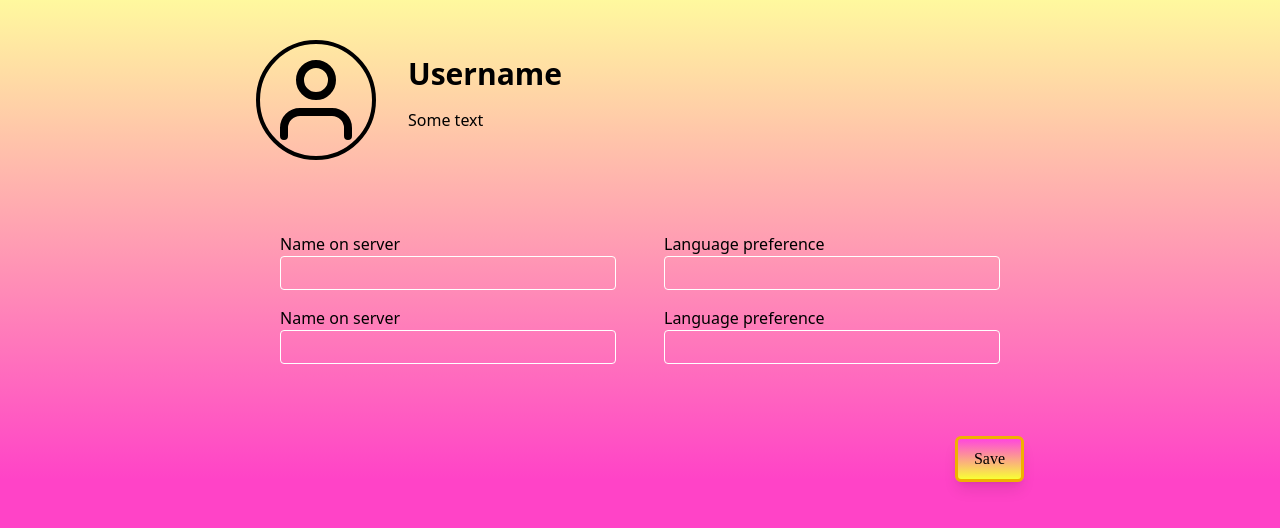
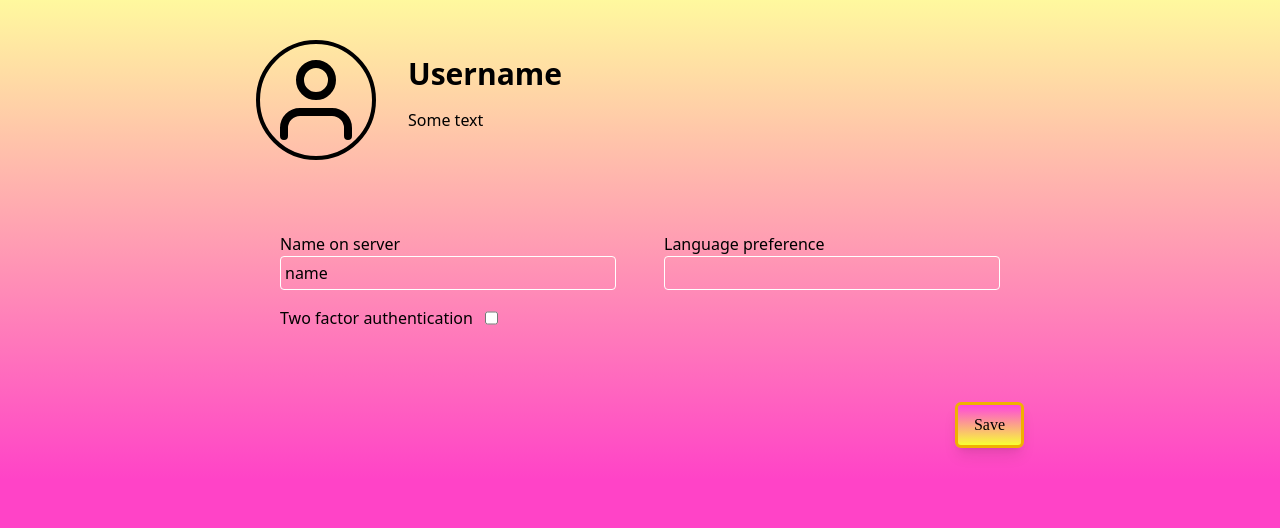
Before and after one commit to JiggyStardust/transcendence, a React (Vite) app in the folder frontend/: page /profile_settings in a window 1280 px wide. Shown: the top 528 px of the page. Built offline with nearby package versions, Linux system fonts and the light colour scheme; a web font is replaced by a local one.

Commit message:
Added a checkbox

```diff
--- a/frontend/src/main.tsx
+++ b/frontend/src/main.tsx
@@ -5,8 +5,8 @@ import App from './App.tsx'
 
 createRoot(document.getElementById('root')!).render(
   <StrictMode>
-		<div className='min-h-screen bg-gradient dark:bg-gradient-dark text-black dark:text-white'>
+		<div className='min-h-screen bg-gradient dark:bg-gradient-dark text-black dark:text-white accent-pink-700 dark:accent-yellow-500'>
 	    <App />
 		</div>
-  </StrictMode>,
-)
+  </StrictMode>
+);
--- a/frontend/src/pages/ProfileSettings.tsx
+++ b/frontend/src/pages/ProfileSettings.tsx
@@ -1,6 +1,7 @@
 import { Button } from "../components/Button";
 import { FiUser } from "react-icons/fi";
 import Input from "../components/Input";
+import { useState } from "react";
 
 const ProfilePic = () => {
 
@@ -33,12 +34,17 @@ const ProfileInfo = ({}) => {
 }
 
 const Settings = ({}) => {
+
+	const [name, setName] = useState("name");
+
 	return (
 		<div className="grid grid-cols-2">
-			<Input id="name" label="Name on server"/>
+			<Input id="name" label="Name on server" value={name} onChange={(e) => setName(e.target.value)}/>
 			<Input id="language" label="Language preference" />
-			<Input id="name" label="Name on server"/>
-			<Input id="language" label="Language preference" />
+		  <div className="flex m-2 px-4 gap-3">
+		    <label>Two factor authentication</label>
+		    <input type="checkbox" id="twoFactorAuth" />
+		  </div>
 		</div>
 	)
 }
```
